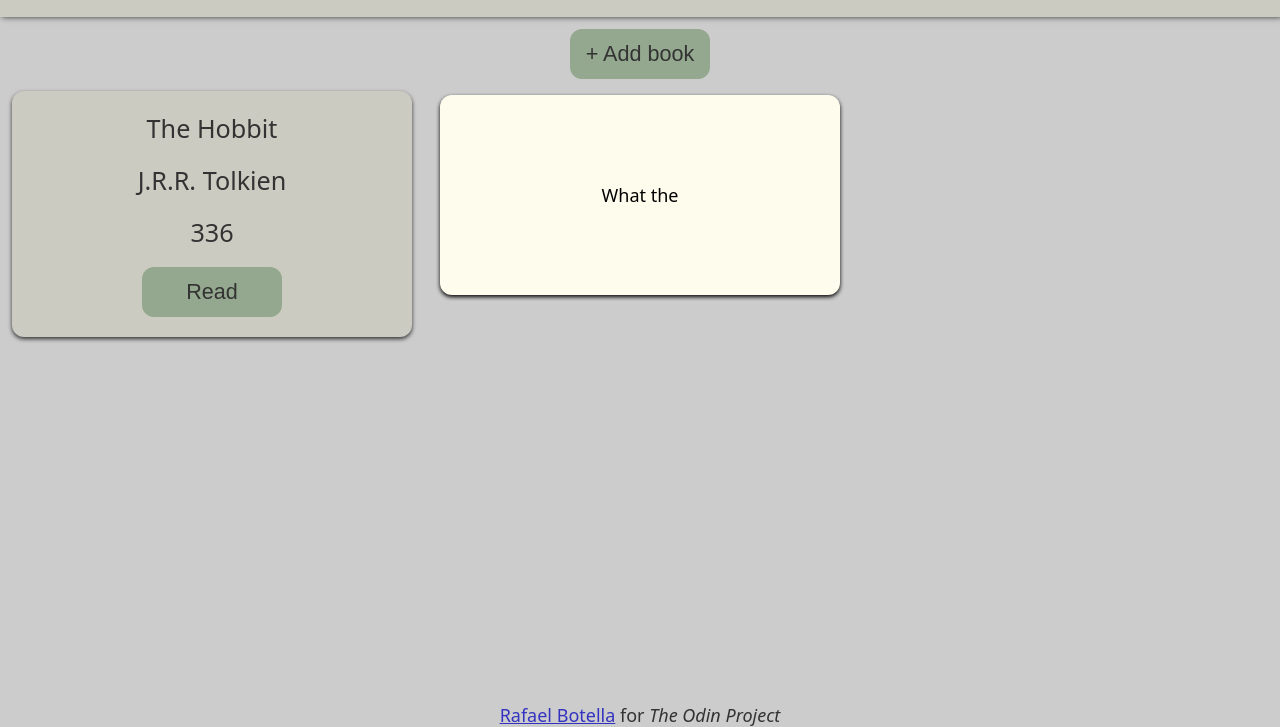
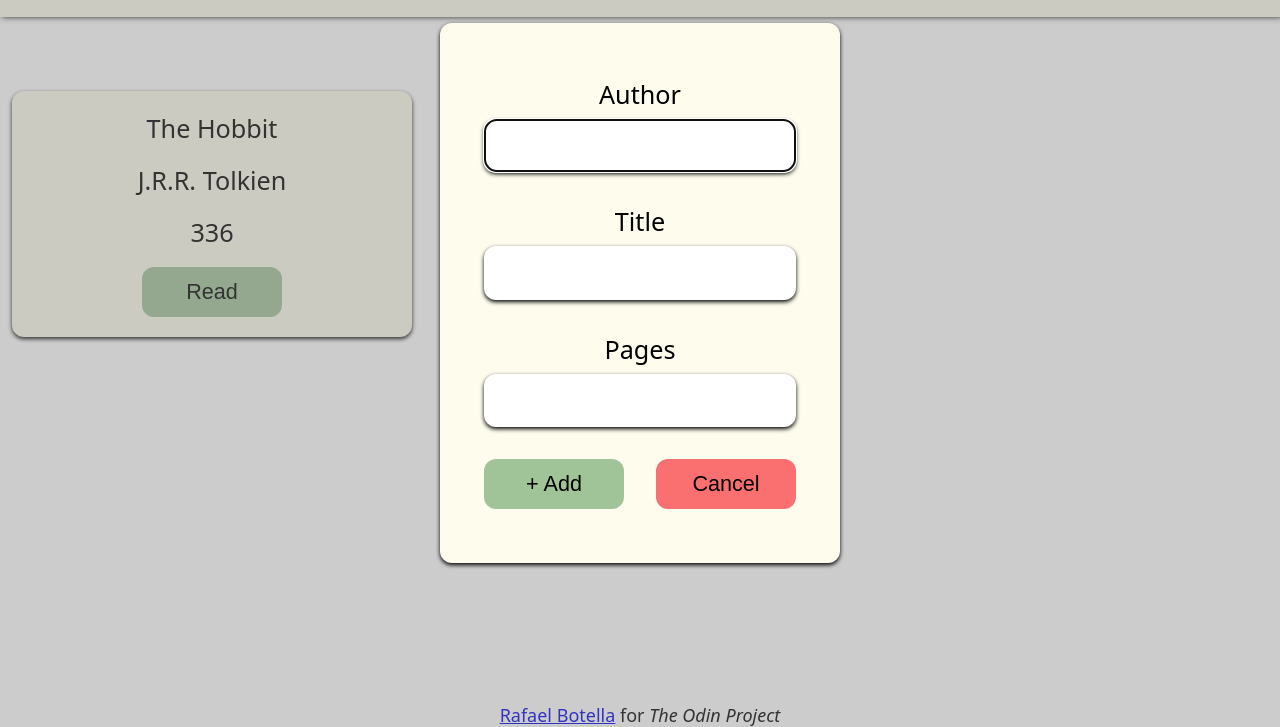
Before and after one commit to rafabo7/top-library, a plain HTML site: page index.html in a window 1280 px wide. Both pictures are taken after a click on the button "+ Add book". Shown: the part 73-800 px from the top of the page. Drawn offline with Linux system fonts and the light colour scheme.

Commit message:
Set the structure and style for the form. Set the structure and style for the form to add new books. If no error is found in the self-test, the styles will remain as they are not are not the purpose of this project.

```diff
--- a/index.html
+++ b/index.html
@@ -18,7 +18,23 @@
     <main>
         <button class="primary-button new">+ Add book</button>
         <dialog>
-            <p>What the</p>
+            <form action="" method="dialog">
+                <label for="author">
+                    Author
+                    <input type="text" name="author" id="author">
+                </label>
+                <label for="title">
+                    Title
+                    <input type="text" name="title" id="title">
+                </label>
+                <label for="pages">
+                    Pages
+                    <input type="text" name="pages" id="pages">
+                </label>
+                <input class="primary-button" type="submit" value="+ Add">
+                <button class="red-button" id="cancel-button">Cancel</button>
+            </form>
+
         </dialog>
 
         <section class="books-grid">
--- a/style.css
+++ b/style.css
@@ -40,10 +40,10 @@ main {
 }
 
 dialog[open] {
-    top: 21%;
+    top: 12%;
     margin-left: auto;
     margin-right: auto;
-    height: 200px;
+    height: 540px;
     width: 400px;
     display: flex;
     flex-direction: column;
@@ -56,13 +56,40 @@ dialog[open] {
     padding: 20px;
     border-radius: 12px;
     border: 1px solid transparent;
+
+    font-size: 1.4rem;
 }
+
 
 dialog::backdrop {
     background-color: grey;
     opacity: 40%;
 }
 
+dialog[open] form {
+    display: grid;
+    grid-template-columns: 1fr 1fr;
+    gap: 32px;
+}
+
+form label {
+    display: flex;
+    flex-direction: column;
+    gap: 8px;
+    grid-column: 1 / -1;
+}
+
+form label input[type="text"] {
+    line-height: 2.4rem;
+    font-size: 1.2rem;
+    font-style: italic;
+
+    border-radius: 12px;
+    border: 1px solid transparent;
+    box-shadow: 0px 2px 4px black;
+
+    padding: 4px 8px;
+}
 .books-grid {
 
     margin: 12px;
@@ -96,6 +123,16 @@ dialog::backdrop {
     cursor: pointer;
 }
 
+.red-button {
+    font-size: 1.2rem;
+    padding: 12px;
+    width: 140px;
+    border: none;
+    background-color: var(--contrast);
+    border-radius: 12px;
+    cursor: pointer;
+}
+
 footer {
     position: fixed;
     bottom: 0;
```
